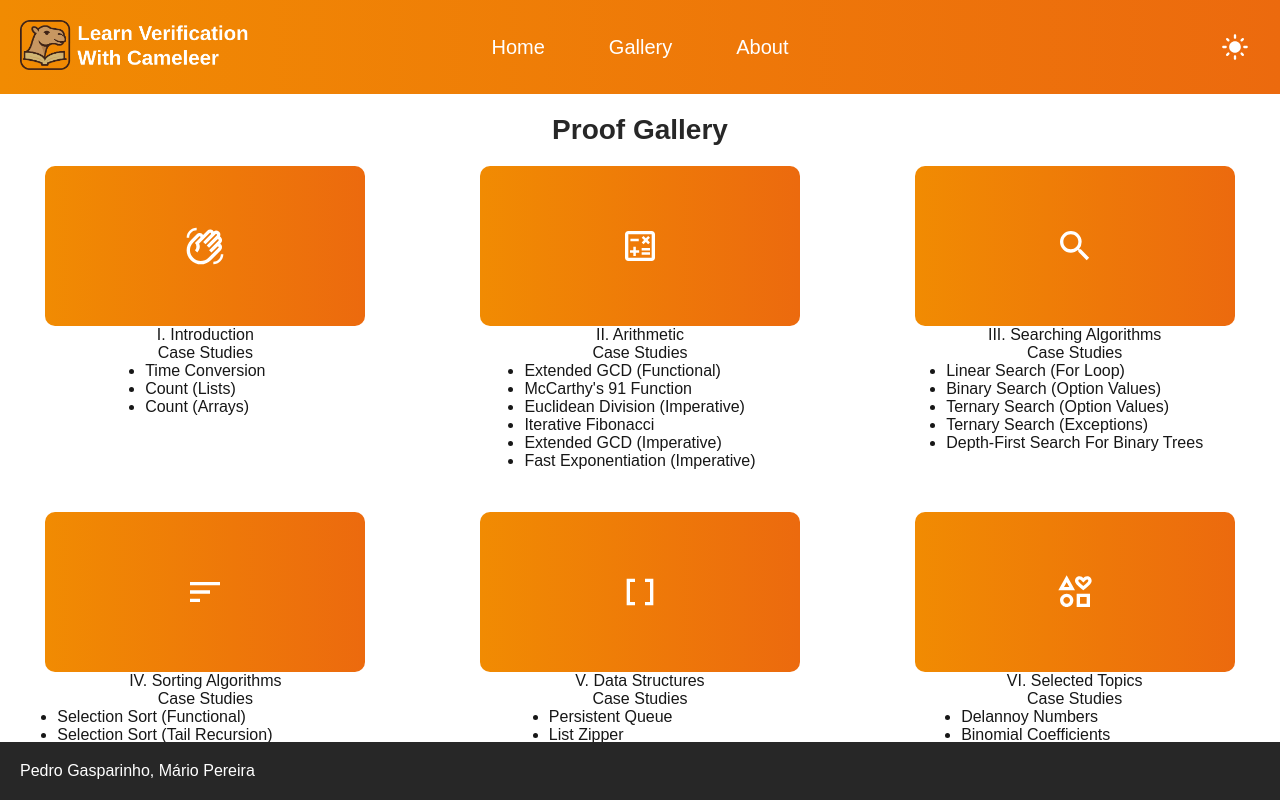
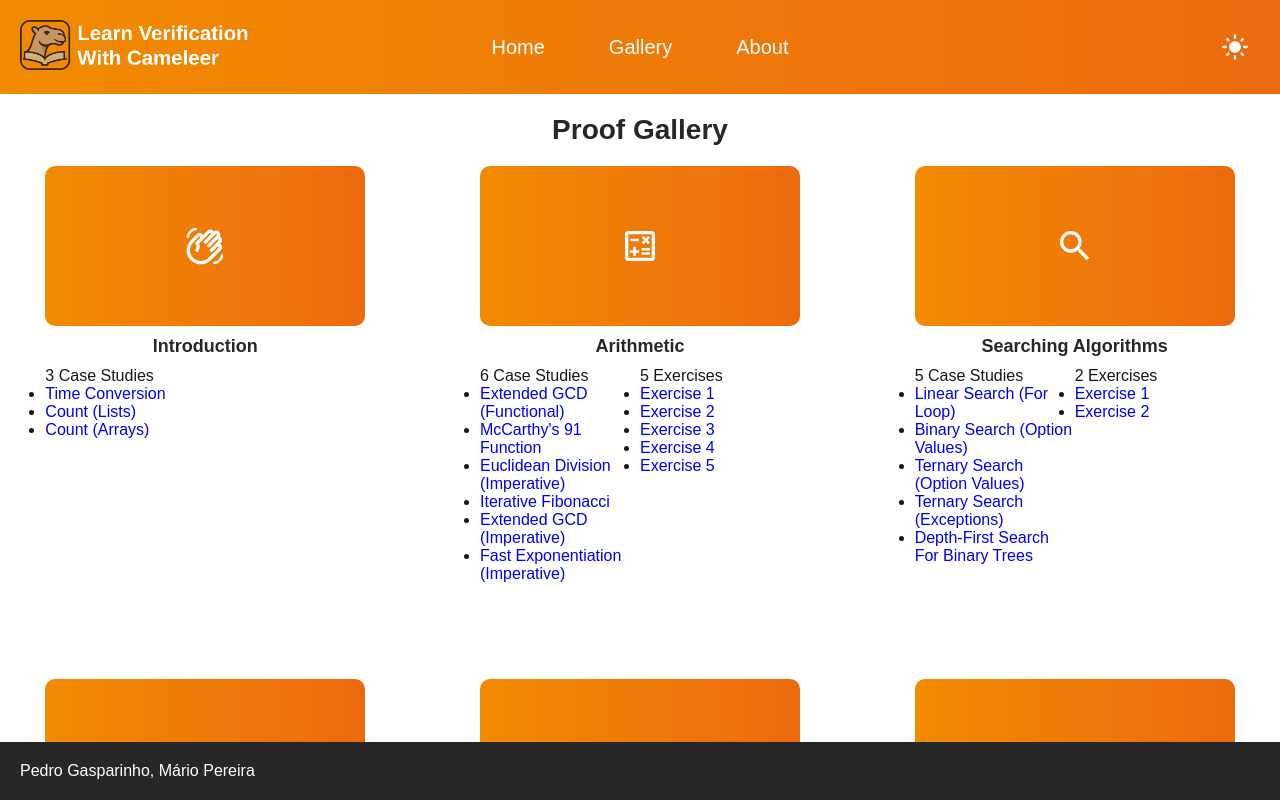
Before and after one commit to CameleerBook/CameleerBook.github.io, a Next.js app: page /gallery in a window 1280 px wide. Built offline with nearby package versions, Linux system fonts and the light colour scheme.

Commit message:
Improvements to proof list

```diff
--- a/src/app/globals.css
+++ b/src/app/globals.css
@@ -32,8 +32,12 @@ body {
 }
 
 a {
-  color: inherit;
+  color: #0000EE;
   text-decoration: none;
+}
+
+a:visited {
+  color: #551A8B;
 }
 
 @media (prefers-color-scheme: dark) {
--- a/src/assets/chapters.json
+++ b/src/assets/chapters.json
@@ -1,6 +1,6 @@
 [
   {
-    "name": "I. Introduction",
+    "name": "Introduction",
     "number": 1,
     "icon": {
       "name": "functions"
@@ -22,7 +22,7 @@
     "exercises": []
   },
   {
-    "name": "II. Arithmetic",
+    "name": "Arithmetic",
     "number": 2,
     "icon": {
       "name": "functions"
@@ -77,7 +77,7 @@
     ]
   },
   {
-    "name": "III. Searching Algorithms",
+    "name": "Searching Algorithms",
     "number": 3,
     "icon": {
       "name": "search"
@@ -116,7 +116,7 @@
     ]
   },
   {
-    "name": "IV. Sorting Algorithms",
+    "name": "Sorting Algorithms",
     "number": 4,
     "icon": {
       "name": "sort"
@@ -187,7 +187,7 @@
     ]
   },
   {
-    "name": "V. Data Structures",
+    "name": "Data Structures",
     "number": 5,
     "icon": {
       "name": "data_array"
@@ -238,7 +238,7 @@
     ]
   },
   {
-    "name": "VI. Selected Topics",
+    "name": "Selected Topics",
     "number": 6,
     "icon": {
       "name": "functions"
--- a/src/components/chapterCard/index.module.scss
+++ b/src/components/chapterCard/index.module.scss
@@ -5,6 +5,7 @@
     @extend %centeredDiv;
     flex-direction: column;
     justify-content: start;
+    gap: global.$xsGap;
 }
 
 .banner {
@@ -14,3 +15,13 @@
     background-image: color.$primaryGradient;
     border-radius: global.$radius;
 }
+
+.proofListContainer {
+    width: 320px;
+    display: flex;
+    flex-direction: row;
+}
+
+.proofList {
+    width: 50%;
+}
--- a/src/components/chapterCard/index.tsx
+++ b/src/components/chapterCard/index.tsx
@@ -1,7 +1,8 @@
 import { Chapter } from "@/utils/chapters"
 import styles from "./index.module.scss"
 import ChapterIcon from "../chapterIcon"
-import { getProofLink } from "@/utils/pages"
+import { Title6 } from "../text"
+import ProofList from "./proofList"
 
 type Props = {
     chapter: Chapter
@@ -15,18 +16,10 @@ export default function ChapterCard({ chapter }: Props) {
             <div className={styles.banner}>
                 <ChapterIcon chapterNumber={chapter.number}/>
             </div>
-            <p>{chapter.name}</p>
-            <p>Case Studies</p>
-            <div>
-                <ul>
-                    {
-                        chapter.proofs.map(p =>
-                            <li key={i++}>
-                                <a href={getProofLink(p.link)} target="_blank">{p.name}</a>
-                            </li>
-                        )
-                    }
-                </ul>
+            <Title6>{chapter.name}</Title6>
+            <div className={styles.proofListContainer}>
+                <ProofList list={chapter.proofs} title="Case Studies"/>
+                <ProofList list={chapter.exercises} title="Exercises"/>
             </div>
         </div>
     )
--- /dev/null
+++ b/src/components/chapterCard/proofList/index.module.scss
@@ -0,0 +1,6 @@
+.container {
+    width: 100%;
+    display: flex;
+    flex-direction: column;
+    align-items: start;
+}
--- /dev/null
+++ b/src/components/chapterCard/proofList/index.tsx
@@ -0,0 +1,30 @@
+import { CaseStudy } from "@/utils/chapters"
+import { getProofLink } from "@/utils/pages"
+import styles from "./index.module.scss"
+
+type Props = {
+    list: CaseStudy[],
+    title: string,
+}
+
+export default function ProofList({ list, title }: Props) {
+    let i = 0
+
+    if (list.length === 0)
+        return <></>
+
+    return(
+        <div className={styles.container}>
+            <p>{`${list.length} ${title}`}</p>
+            <ul>
+                {
+                    list.map(e =>
+                        <li key={i++}>
+                            <a href={getProofLink(e.link)} target="_blank">{e.name}</a>
+                        </li>
+                    )
+                }
+            </ul>
+        </div>
+    )
+}
--- a/src/components/text/index.tsx
+++ b/src/components/text/index.tsx
@@ -28,3 +28,9 @@ export function Title1({children}: Props) {
         <h1 className={styles.title1}>{children}</h1>
     )
 }
+
+export function Title6({children}: Props) {
+    return(
+        <h1 className={styles.title6}>{children}</h1>
+    )
+}
--- a/src/components/text/typography.module.scss
+++ b/src/components/text/typography.module.scss
@@ -39,8 +39,9 @@ $primaryFont: Arial, Helvetica, sans-serif;
     font-weight: 700;
 }
 
-.title2 {
+
+.title6 {
     @extend %text;
-    font-size: 20px;
-    font-weight: 700;
+    font-size: 18px;
+    font-weight: 600;
 }
```
